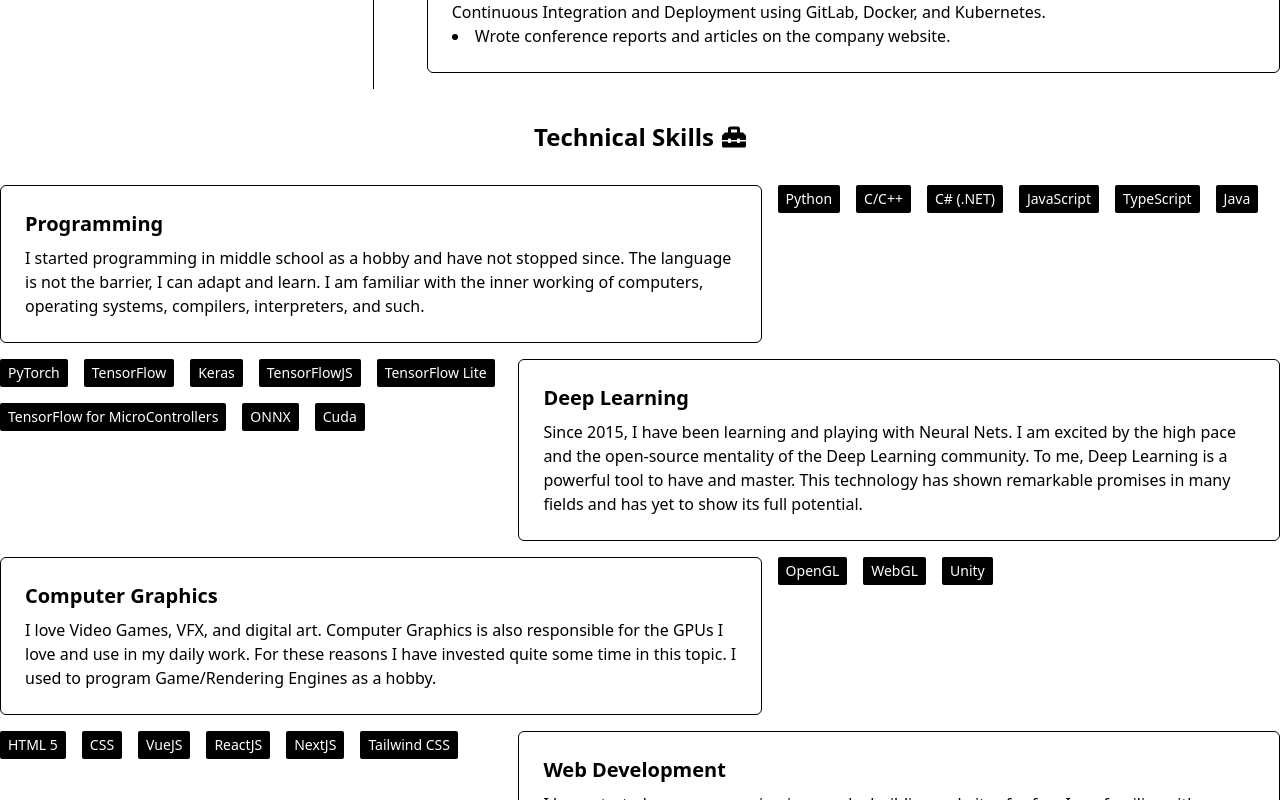
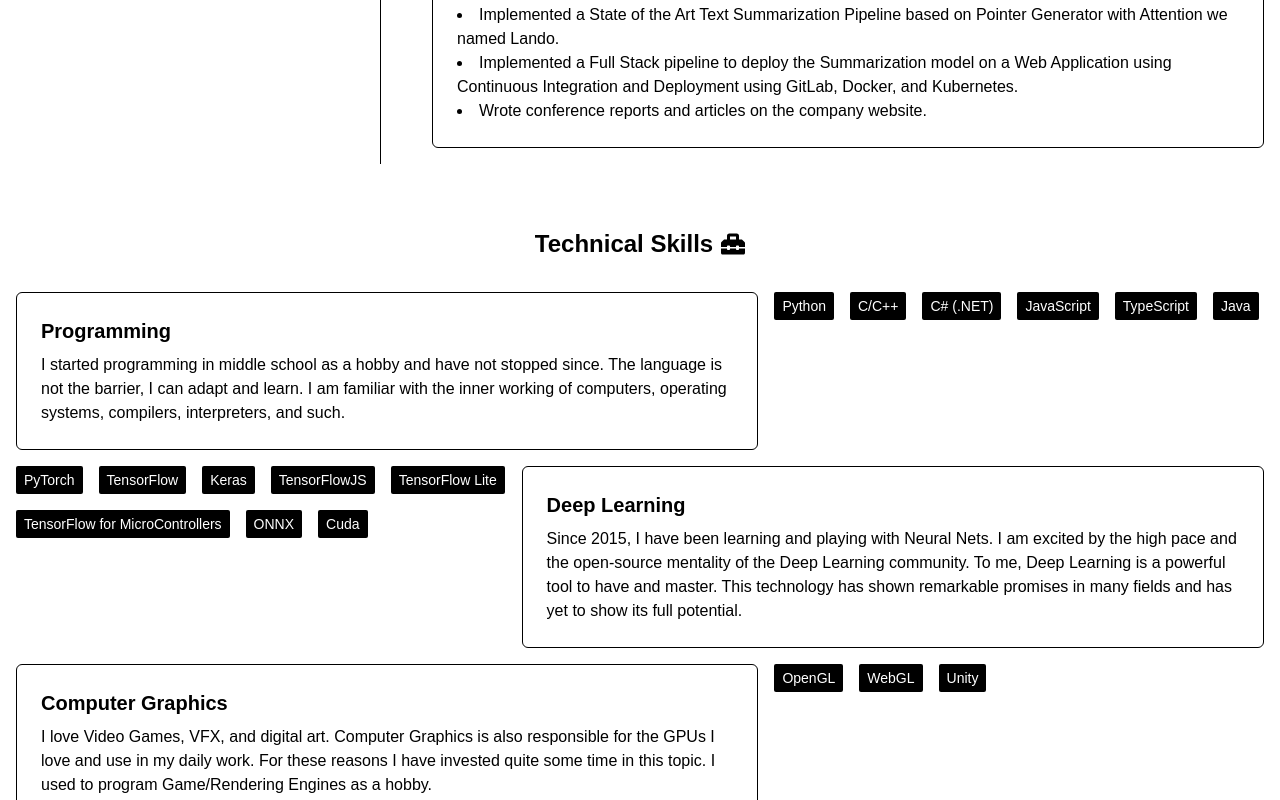
Before and after one commit to yliess86/yliesshati.com, a Next.js app: page / in a window 1280 px wide. Shown: the part 1620-2420 px from the top of the page. Built offline with nearby package versions, Linux system fonts and the light colour scheme.

Commit message:
[Fix] Fixed Tailwind CSS Config (was not applied on pages due to new app folder config)

```diff
--- a/pages/index.tsx
+++ b/pages/index.tsx
@@ -28,20 +28,20 @@
         <meta content="width=device-width, initial-scale=1" name="viewport" />
         <link rel="icon" href="/favicon.ico" />
       </Head>
-      <main className="font-poppins p-4 scroll-smooth">
-        <div className="mx-auto flex flex-col gap-8 md:gap-16 max-w-7xl">
+      <div className="flex justify-center p-4">
+        <div className="flex flex-col gap-8 md:gap-16 max-w-7xl">
           <Nav />
-          <div className="flex flex-col gap-8 md:gap-16">
+          <main className="flex flex-col gap-8 md:gap-16">
             <Hero />
             <Experiences experiences={props.experiences} />
             <Skills skills={props.skills} />
             <Teachings teachings={props.teachings} />
             <Awards awards={props.awards} />
             <Educations educations={props.educations} />
-          </div>
+          </main>
           <Footer />
         </div>
-      </main>
+      </div>
     </>
   );
 }
--- a/styles/globals.css
+++ b/styles/globals.css
@@ -1,5 +1,10 @@
-@import url('https://fonts.googleapis.com/css2?family=Poppins:ital,wght@0,100;0,200;0,300;0,400;0,500;0,600;0,700;0,800;0,900;1,100;1,200;1,300;1,400;1,500;1,600;1,700;1,800;1,900&display=swap');
-
 @tailwind base;
 @tailwind components;
 @tailwind utilities;
+
+@import url('https://fonts.googleapis.com/css2?family=Poppins:ital,wght@0,100;0,200;0,300;0,400;0,500;0,600;0,700;0,800;0,900;1,100;1,200;1,300;1,400;1,500;1,600;1,700;1,800;1,900&display=swap');
+@layer base {
+    html {
+        font-family: 'Poppins', sans-serif;
+    }
+}
--- a/tailwind.config.js
+++ b/tailwind.config.js
@@ -1,15 +1,11 @@
 /** @type {import('tailwindcss').Config} */
 module.exports = {
   content: [
-    "./app/**/*.{js,ts,jsx,tsx}",
-    "./components/**/*.{js,ts,jsx,tsx}",
+    "./pages/**/*.{ts,tsx}",
+    "./components/**/*.{ts,tsx}",
   ],
   theme: {
-    extend: {
-      fontFamily: {
-        poppins: ["'Poppins'", "sans-serif"]
-      }
-    },
+    extend: {},
   },
   plugins: [],
 }
```
